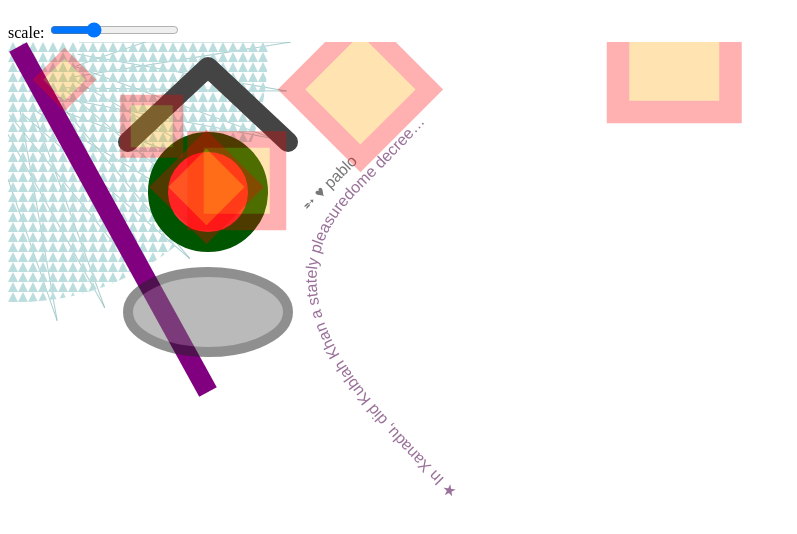
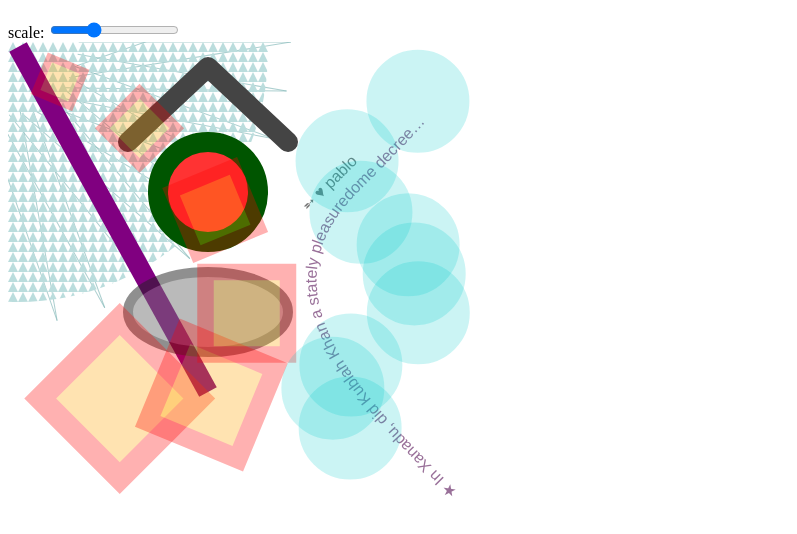
Before and after one commit to premasagar/pablo, a plain HTML site: page index.html in a window 1280 px wide. Shown: the part 60-594 px from the top of the page, without its empty margins (0-797 px from the left). Drawn offline with Linux system fonts and the light colour scheme.

Commit message:
Add shaky bubbles to demo

```diff
--- /dev/null
+++ b/examples/symbols.js
@@ -0,0 +1,43 @@
+var bubble, bubbleInstances, intervalRef;
+
+if (Pablo.isSupported){
+    // SHAKY BUBBLES
+    bubble = paper.defs()
+        .g({id:'bubble'})
+        .circle({
+            cx:53,
+            cy:53,
+            r:50,
+            stroke:'#0cc',
+            'stroke-width':3,
+            fill:'#0cc',
+            opacity:0.2
+        });
+
+
+    bubbleInstances = paper.use()
+        .link('#bubble')
+        .duplicate(8)
+        .attr({
+            x: function(el, i){
+                return (- i * 3 + 280 + Math.random() * 100).toFixed(2);
+            },
+            y: function(el, i){
+                return (i * 40 + Math.random() * 40).toFixed(2);
+            }
+        })
+        .on('mouseover', function(event){
+            var instance = Pablo(this),
+                attr = instance.attr();
+
+            intervalRef = setInterval(function(){
+                instance.attr({
+                    x: (Number(attr.x) + Math.random() * 15 - 7.5).toFixed(2),
+                    y: (Number(attr.y) + Math.random() * 15 - 7.5).toFixed(2)
+                });
+            }, 1 / 60);
+        })
+        .on('mouseout', function(event){
+            clearTimeout(intervalRef);
+        });
+}
--- a/index.html
+++ b/index.html
@@ -27,12 +27,14 @@
                 // This creates a `<style>` element within the parent
                 (
                     Pablo.style().content(
-                        '* {stroke-width:20}' +
+                        'g.basic {stroke-width:20}' +
                         'text {font-family:sans-serif; font-size:16px}'
                     )
                 )
 
-                // Graphical elements
+                (
+                    // Basic elements
+                    Pablo.g({'class': 'basic'})
                     ('line', {x1:10, y1:5, x2:200, y2:350, stroke:'purple'})
                     ('circle', {cx:200, cy:150, r:50, fill:'#f33', stroke:'#050'})
                     ('ellipse', {
@@ -55,6 +57,7 @@
                         'stroke-linejoin':'round',
                         'stroke-linecap':'round'
                     })
+                )
 
 
                 // Text on a path
@@ -100,8 +103,8 @@
                             .empty()
                             ('animate', {
                                 attributeName:'fill',
-                                from:'#ff3',
-                                to:'#005',
+                                from:'yellow',
+                                to:'brown',
                                 dur:'1.62s',
                                 repeatCount:'indefinite'
                             })
@@ -227,14 +230,15 @@
                             var attr = Pablo(el).attr();
 
                             return 'rotate(' +
-                                        ((i + 1) * 45) + ',' +
+                                        ((i + 1) * 22.5) + ',' +
                                         attr.x + ',' +
                                         attr.y +
                                     ') ' +
                                     'scale(' +
                                         (i * 0.2 + 0.5) +
                                     ')';
-                        }
+                        },
+
                     })
                     .on('mouseover', function(event){
                         Pablo(this)
@@ -272,5 +276,8 @@
                 }, false);
         }
         </script>
+
+        <!-- EXPERIMENTS -->
+        <script src="examples/symbols.js"></script>
     </body>
 </html>
```
Lines whose indentation alone changed are shown as unchanged.
